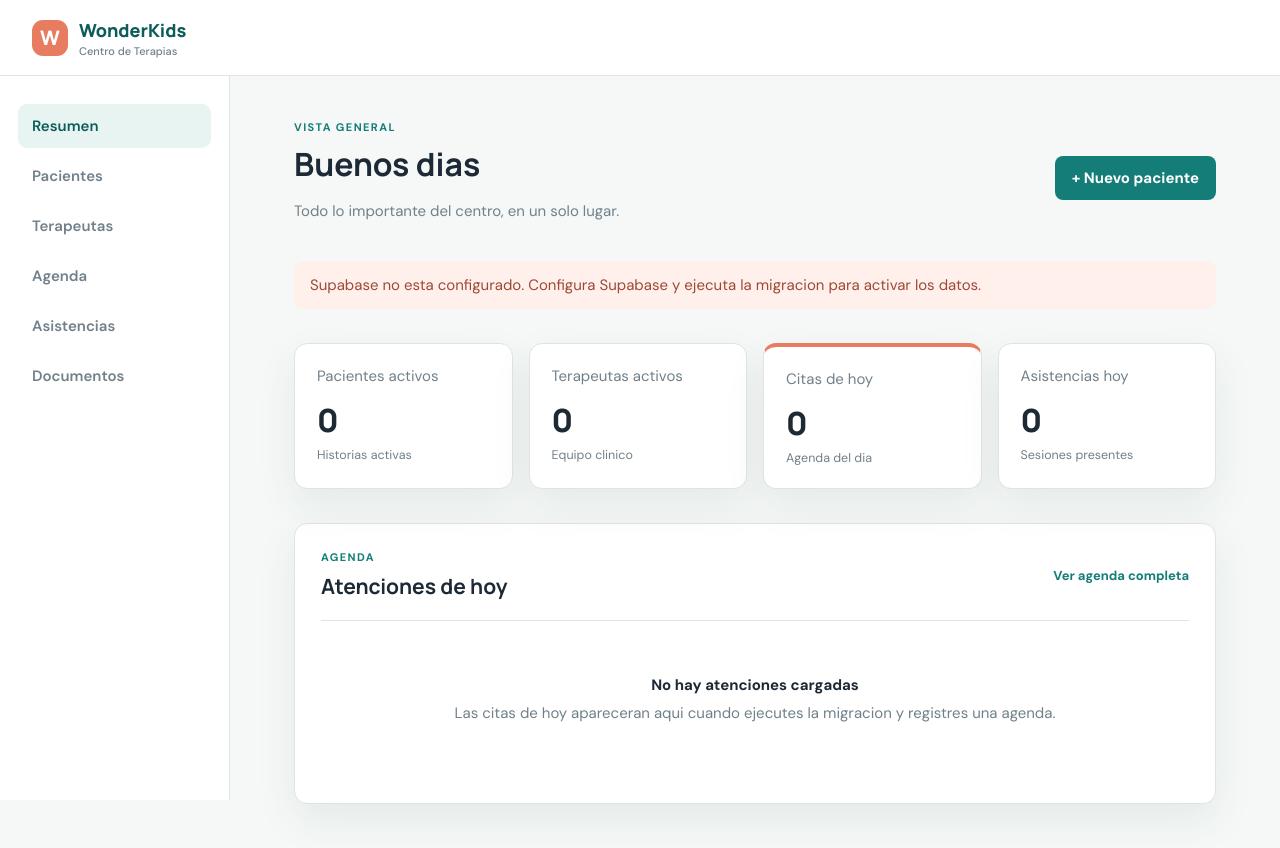
After one commit to OmarEspinozax6/WonderKidsTO, a Flask app: page /dashboard in a window 1280 px wide. The commit adds this page. Run offline with Flask 3, Linux system fonts and the light colour scheme.

Commit message:
Primer MVP

```diff
--- a/app.py
+++ b/app.py
@@ -1,6 +1,8 @@
 import os
 from flask import Flask, jsonify, redirect, url_for
 from supabase import create_client, Client
+
+import extensions
 
 app = Flask(__name__)
 app.secret_key = os.environ.get("FLASK_SECRET_KEY", "dev-secret-key")
@@ -14,6 +16,7 @@ if not url or not key:
 else:
     try:
         supabase = create_client(url, key)
+        extensions.supabase = supabase
     except Exception:
         app.logger.exception("No se pudo crear el cliente de Supabase.")
 
@@ -24,8 +27,8 @@ def supabase_unavailable():
 
 @app.route("/")
 def inicio():
-    """Abrir la pantalla principal del CRUD de pacientes."""
-    return redirect(url_for("pacientes.pacientes_list_page"))
+    """Abrir el dashboard del centro de terapias."""
+    return redirect(url_for("dashboard.dashboard_page"))
 
 # Ruta para insertar un paciente
 @app.route("/registrar")
@@ -53,6 +56,13 @@ except ImportError:
 else:
     app.register_blueprint(pacientes_bp)
 
+try:
+    from routes.dashboard_routes import dashboard_bp
+except ImportError:
+    app.logger.exception("No se pudo importar el blueprint del dashboard.")
+else:
+    app.register_blueprint(dashboard_bp)
+
 # Ejecutar la aplicación
 if __name__ == "__main__":
     app.run(debug=True)
--- /dev/null
+++ b/extensions.py
@@ -0,0 +1,3 @@
+"""Shared application extensions."""
+
+supabase = None
--- /dev/null
+++ b/routes/dashboard_routes.py
@@ -0,0 +1,35 @@
+"""Dashboard routes for the therapy center."""
+
+from datetime import date
+
+from flask import Blueprint, render_template
+
+import extensions
+
+
+dashboard_bp = Blueprint("dashboard", __name__)
+
+
+@dashboard_bp.get("/dashboard")
+def dashboard_page():
+    """Render summary cards and today's agenda."""
+    summary = {}
+    agenda = []
+    error = None
+    if extensions.supabase is None:
+        error = "Supabase no esta configurado."
+    else:
+        try:
+            summary_response = extensions.supabase.table("v_resumen_dashboard").select("*").limit(1).execute()
+            summary = (summary_response.data or [{}])[0]
+            agenda_response = (
+                extensions.supabase.table("v_agenda_pacientes")
+                .select("*")
+                .eq("fecha", date.today().isoformat())
+                .order("hora_inicio")
+                .execute()
+            )
+            agenda = agenda_response.data or []
+        except Exception:
+            error = "No se pudo cargar el resumen del dashboard."
+    return render_template("dashboard.html", summary=summary, agenda=agenda, error=error)
--- /dev/null
+++ b/templates/base.html
@@ -0,0 +1,36 @@
+<!doctype html>
+<html lang="es">
+<head>
+  <meta charset="utf-8">
+  <meta name="viewport" content="width=device-width, initial-scale=1">
+  <title>{% block title %}Centro de Terapias{% endblock %}</title>
+  <link rel="stylesheet" href="{{ url_for('static', filename='css/app.css') }}">
+</head>
+<body>
+  <div class="app-shell">
+    <header class="topbar">
+      <a class="brand" href="{{ url_for('dashboard.dashboard_page') }}"><span class="brand-mark">W</span><span>WonderKids <small>Centro de Terapias</small></span></a>
+      <button class="menu-toggle" type="button" aria-label="Abrir menu" aria-controls="sidebar" aria-expanded="false">Menu</button>
+    </header>
+    <aside class="sidebar" id="sidebar">
+      <nav class="main-nav" aria-label="Navegacion principal">
+        <a href="{{ url_for('dashboard.dashboard_page') }}">Resumen</a>
+        <a href="{{ url_for('pacientes.pacientes_list_page') }}">Pacientes</a>
+        <a href="#">Terapeutas</a>
+        <a href="#">Agenda</a>
+        <a href="#">Asistencias</a>
+        <a href="#">Documentos</a>
+      </nav>
+    </aside>
+    <main class="content">{% block content %}{% endblock %}</main>
+  </div>
+  <script>
+    const toggle = document.querySelector('.menu-toggle');
+    const sidebar = document.querySelector('#sidebar');
+    toggle?.addEventListener('click', () => {
+      const open = sidebar.classList.toggle('is-open');
+      toggle.setAttribute('aria-expanded', open);
+    });
+  </script>
+</body>
+</html>
--- /dev/null
+++ b/templates/dashboard.html
@@ -0,0 +1,15 @@
+{% extends "base.html" %}
+{% block title %}Resumen | WonderKids{% endblock %}
+{% block content %}
+<div class="page-heading"><div><p class="eyebrow">Vista general</p><h1>Buenos dias</h1><p class="muted">Todo lo importante del centro, en un solo lugar.</p></div><a class="button primary" href="{{ url_for('pacientes.paciente_new_page') }}">+ Nuevo paciente</a></div>
+{% if error %}<div class="notice error">{{ error }} Configura Supabase y ejecuta la migracion para activar los datos.</div>{% endif %}
+<section class="metric-grid" aria-label="Indicadores">
+  <article class="metric"><span>Pacientes activos</span><strong>{{ summary.get('pacientes_activos', 0) }}</strong><small>Historias activas</small></article>
+  <article class="metric"><span>Terapeutas activos</span><strong>{{ summary.get('terapeutas_activos', 0) }}</strong><small>Equipo clinico</small></article>
+  <article class="metric accent"><span>Citas de hoy</span><strong>{{ summary.get('citas_hoy', 0) }}</strong><small>Agenda del dia</small></article>
+  <article class="metric"><span>Asistencias hoy</span><strong>{{ summary.get('asistencias_hoy', 0) }}</strong><small>Sesiones presentes</small></article>
+</section>
+<section class="panel"><div class="panel-heading"><div><p class="eyebrow">Agenda</p><h2>Atenciones de hoy</h2></div><a class="text-link" href="#">Ver agenda completa</a></div>
+  {% if agenda %}<div class="agenda-list">{% for item in agenda %}<div class="agenda-row"><time>{{ item.hora_inicio[:5] }}</time><div><strong>{{ item.paciente }}</strong><span>{{ item.terapeuta }} · {{ item.especialidad }}</span></div><span class="status {{ item.estado }}">{{ item.estado }}</span></div>{% endfor %}</div>{% else %}<div class="empty-state"><strong>No hay atenciones cargadas</strong><span>Las citas de hoy apareceran aqui cuando ejecutes la migracion y registres una agenda.</span></div>{% endif %}
+</section>
+{% endblock %}
```
Also changed, not shown: services/pacientes_service.py (+11 -11 lines), templates/pacientes/form.html (+4 -10 lines), templates/pacientes/list.html (+5 -12 lines), tests/test_pacientes_service.py (+3 -2 lines), migrations/001_schema.sql (added), static/css/app.css (added).
